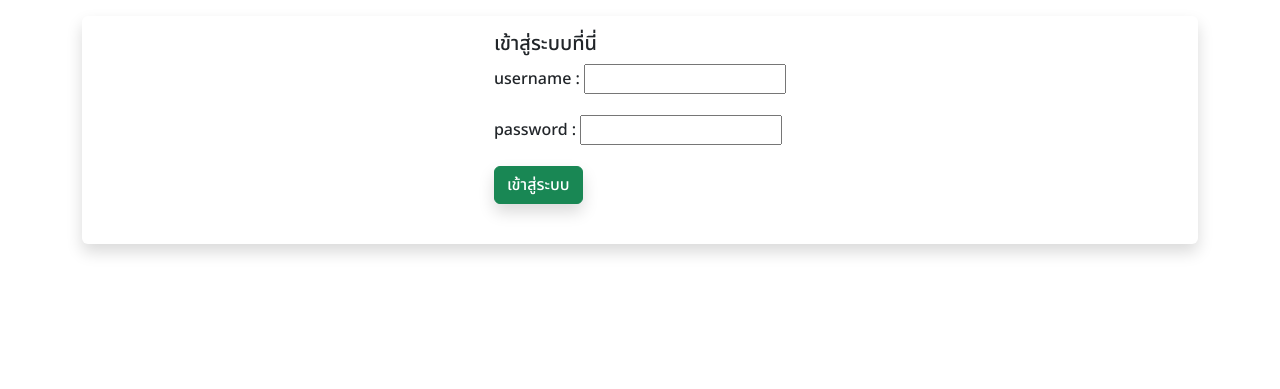
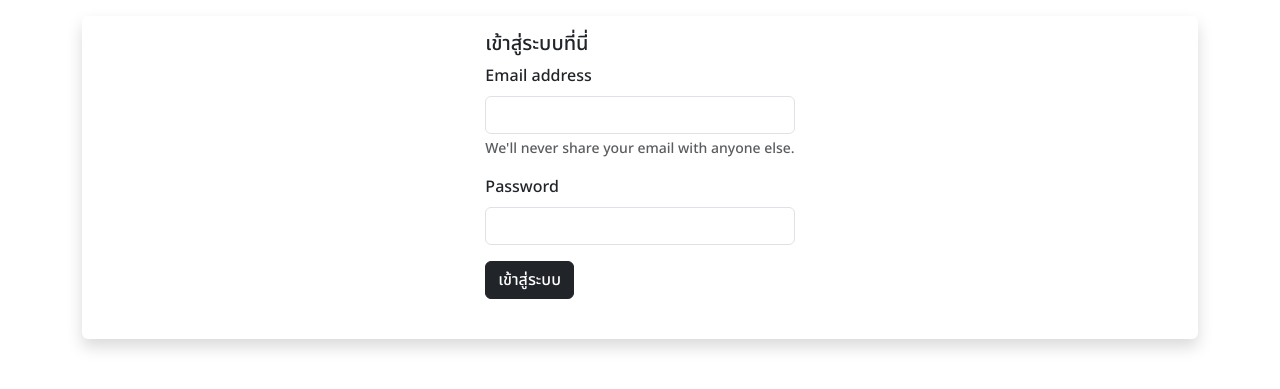
Before and after one commit to nannary/Django-HotpitalWeb, a Django app: page /login in a window 1280 px wide. Shown: the part 56-445 px from the top of the page. Run offline with Django 4.2, Linux system fonts and the light colour scheme; some libraries are stand-ins or nearby versions.

Commit message:
design login page and add index page

```diff
--- a/hospital_app/templates/login.html
+++ b/hospital_app/templates/login.html
@@ -1,24 +1,33 @@
 {% extends "base.html" %} {% block content %}
-<div class="container my-3 d-flex justify-content-center align-items-center shadow rounded">
+<div
+  class="container my-3 d-flex justify-content-center align-items-center shadow rounded"
+>
   <div class="row">
     <div class="col">
       <form action="" method="POST">
         {%csrf_token%}
         <p></p>
-        <div class="form-group">
-          <h5>เข้าสู่ระบบที่นี่</h5>
-          <div class="mb-3">
-            <label for="username" class="form-label">username : </label>
-            <input type="text" name="username" id="username" required />
+        <h5>เข้าสู่ระบบที่นี่</h5>
+        <div class="mb-3">
+          <label for="exampleInputEmail1" class="form-label"
+            >Email address</label
+          >
+          <input
+            type="text"
+            class="form-control"
+            id="username"
+            name="username"
+            aria-describedby="emailHelp"
+          />
+          <div id="emailHelp" class="form-text">
+            We'll never share your email with anyone else.
           </div>
-          <div class="mb-3">
-            <label for="pwd" class="form-label">password : </label>
-            <input type="password" name="pswd" id="pwd" required />
-          </div>
-          <button type="submit" class="btn btn-success shadow">
-            เข้าสู่ระบบ
-          </button>
         </div>
+        <div class="mb-3">
+          <label for="exampleInputPassword1" class="form-label">Password</label>
+          <input type="password" class="form-control" id="pwd" name="pswd" />
+        </div>
+        <button type="submit" class="btn btn-dark">เข้าสู่ระบบ</button>
         <p><br /></p>
       </form>
     </div>
--- a/hospital_app/urls.py
+++ b/hospital_app/urls.py
@@ -1,7 +1,7 @@
 from django.urls import path
 from . import views
 urlpatterns = [
-    path('',views.home),
+    path('', views.index),  # เพิ่ม path นี้เพื่อชี้ไปยัง index.html
     path('add_drug',views.add_drug),
     path('add_type',views.add_type),
     path('manage_drug',views.manage_drug),
--- a/hospital_app/views.py
+++ b/hospital_app/views.py
@@ -6,6 +6,9 @@ from django.contrib import messages
 # Create your views here.
 def home(request):
     return render(request,'base.html')
+
+def index(request):
+    return render(request, 'index.html')
 
 @login_required(login_url="/login")
 def add_drug(request):
```
Also changed, not shown: hospital_app/templates/index.html (added, +63 -0 lines), db.sqlite3.
